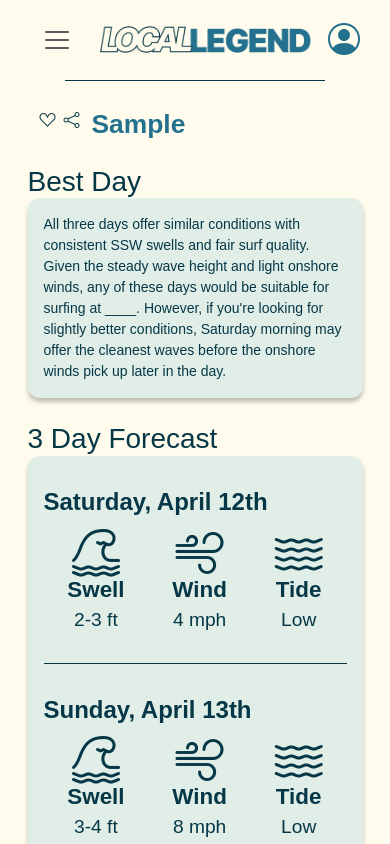
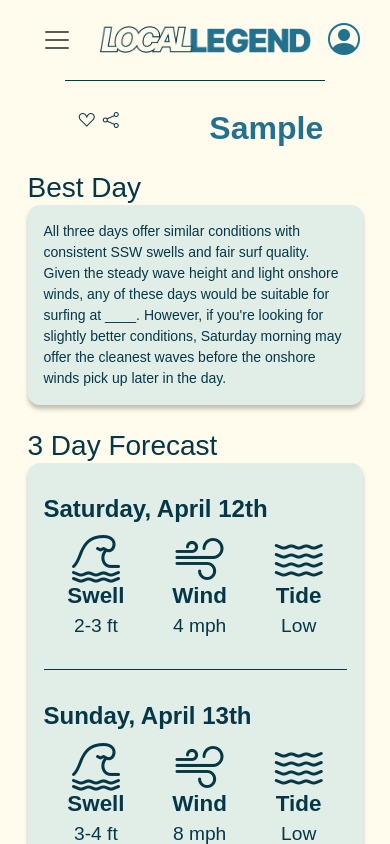
Before and after one commit to matt-skokos/inf124project, a React (Create React App) app: page /forecast in a window 390 px wide. Both pictures are taken after typing "Sample" into the empty fields and a click on the button "Get Report". Shown: the top 844 px of the page. Built offline with nearby package versions, Linux system fonts and the light colour scheme.

Commit message:
Update layout of SpotTitle component

```diff
--- a/src/components/Custom/SpotTitle.css
+++ b/src/components/Custom/SpotTitle.css
@@ -4,24 +4,23 @@
 }
 
 .title-icon {
-    font-size: 2rem;
+    font-size: 1.5rem;
 }
 
 .spot-title {
-    font-size: 2.5rem;
+    font-size: 3rem;
     font-weight: bold;
     color: var(--text-title);
-    max-width: 800px;
-    width: 100%;
+
 }
 /* medium */
 @media (max-width: 768px) {
     .title-icon {
-        font-size: 1rem;
+        font-size: 1.5rem;
     }
 
     .spot-title {
-      font-size: 2rem;  /* whatever size you like */
+      font-size: 2.5rem;  /* whatever size you like */
     }
 }
 
@@ -32,6 +31,6 @@
     }
 
     .spot-title {
-      font-size: 1.65rem;  /* whatever size you like */
+      font-size: 2rem;  /* whatever size you like */
     }
 }
--- a/src/components/Custom/SpotTitle.jsx
+++ b/src/components/Custom/SpotTitle.jsx
@@ -8,6 +8,8 @@ function SpotTitle (props)
         <React.Fragment>
             {/* TITLE */}
             <div className="spot-title-container d-flex justify-content-around mb-3">
+
+                {/* ICONS */}
                 <div className="actions-container d-flex justify-content-around mx-2">
                     {isFavoriteSpot ? (
                         <i className="title-icon bi bi-suit-heart-fill mx-1"></i>
@@ -16,6 +18,8 @@ function SpotTitle (props)
                     )}
                     <i className="title-icon bi bi-share mx-1"></i>
                 </div>
+
+                {/* TITLE */}
                 <h1 className="spot-title">{props.title}</h1>
             </div>
         </React.Fragment>
```
